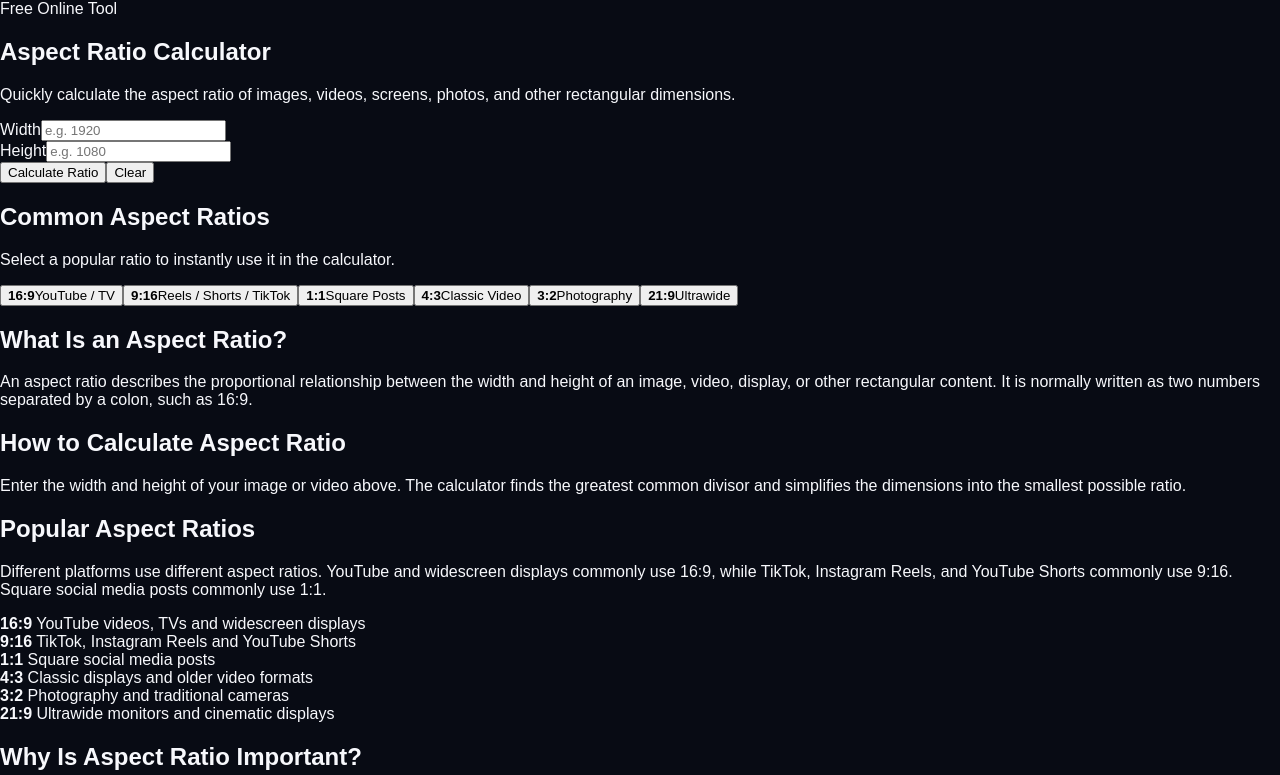
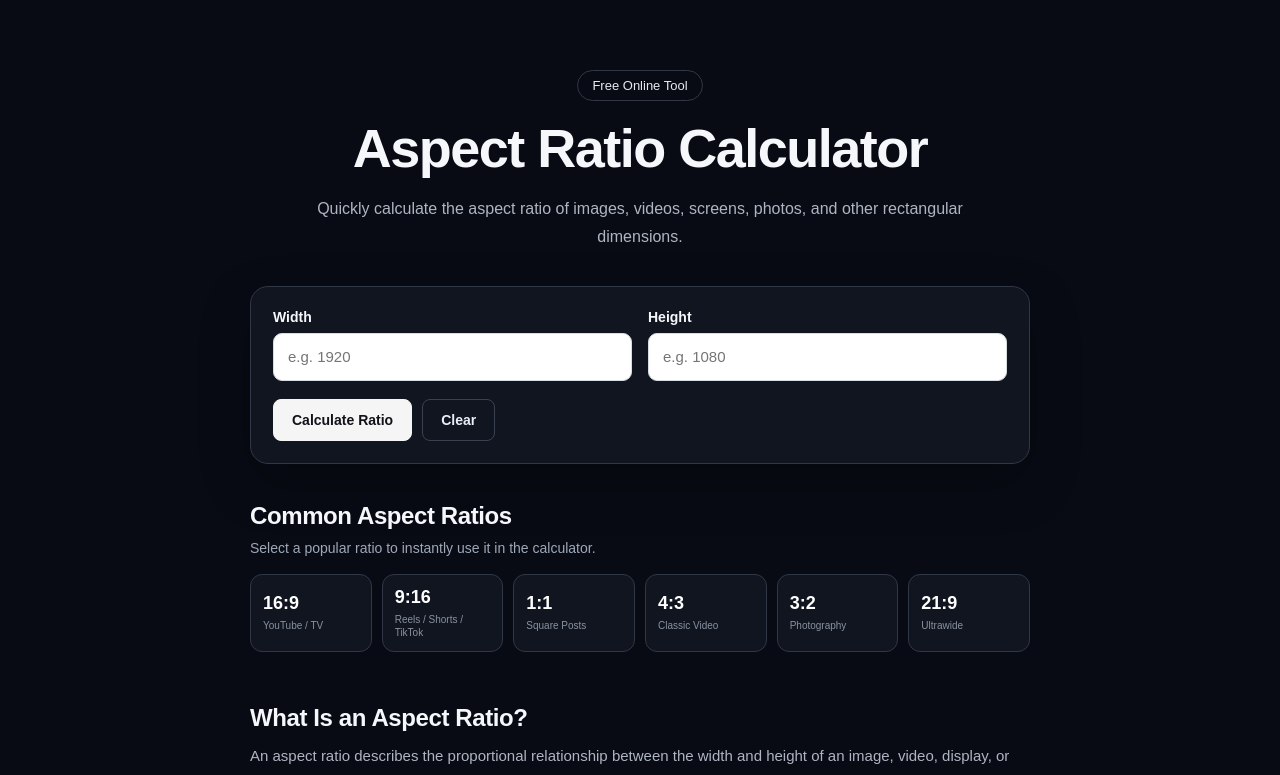
Before and after one commit to shailesh21983/clipforge, a Next.js app in the folder clipforge/: page /tools/aspect-ratio in a window 1280 px wide. Shown: the top 775 px of the page. Built offline with nearby package versions, Linux system fonts and the light colour scheme.

Commit message:
Update globals.css

```diff
--- a/clipforge/app/globals.css
+++ b/clipforge/app/globals.css
@@ -41,3 +41,341 @@
     grid-template-columns:1fr;
   }
 }
+/* ================================
+   ClipForge Aspect Ratio Tool
+================================ */
+
+.tool-page {
+  min-height: 100vh;
+  background: #080b14;
+  color: #f5f7fb;
+  padding: 70px 20px 100px;
+}
+
+.tool-container {
+  width: 100%;
+  max-width: 780px;
+  margin: 0 auto;
+}
+
+.tool-hero {
+  text-align: center;
+  margin-bottom: 36px;
+}
+
+.tool-badge {
+  display: inline-block;
+  padding: 7px 14px;
+  border: 1px solid #303746;
+  border-radius: 999px;
+  color: #e5e9f2;
+  font-size: 13px;
+  margin-bottom: 18px;
+}
+
+.tool-hero h1 {
+  margin: 0;
+  font-size: clamp(36px, 6vw, 54px);
+  line-height: 1.08;
+  font-weight: 800;
+  letter-spacing: -1.5px;
+}
+
+.tool-hero p {
+  max-width: 650px;
+  margin: 18px auto 0;
+  color: #aeb5c2;
+  font-size: 16px;
+  line-height: 1.7;
+}
+
+/* Calculator */
+
+.calculator-card {
+  background: #11151f;
+  border: 1px solid #303746;
+  border-radius: 18px;
+  padding: 22px;
+  box-shadow: 0 20px 50px rgba(0, 0, 0, 0.25);
+}
+
+.input-grid {
+  display: grid;
+  grid-template-columns: 1fr 1fr;
+  gap: 16px;
+}
+
+.input-group label {
+  display: block;
+  margin-bottom: 8px;
+  font-size: 14px;
+  font-weight: 700;
+  color: #f5f7fb;
+}
+
+.input-group input {
+  width: 100%;
+  box-sizing: border-box;
+  height: 48px;
+  border-radius: 9px;
+  border: 1px solid #d7dbe2;
+  background: #ffffff;
+  color: #111827;
+  padding: 0 14px;
+  font-size: 15px;
+  outline: none;
+}
+
+.input-group input:focus {
+  border-color: #ffffff;
+  box-shadow: 0 0 0 3px rgba(255, 255, 255, 0.08);
+}
+
+.button-row {
+  display: flex;
+  gap: 10px;
+  margin-top: 18px;
+}
+
+.primary-button,
+.secondary-button {
+  height: 42px;
+  padding: 0 18px;
+  border-radius: 8px;
+  font-weight: 700;
+  cursor: pointer;
+  font-size: 14px;
+}
+
+.primary-button {
+  background: #f5f5f5;
+  color: #111318;
+  border: 1px solid #f5f5f5;
+}
+
+.primary-button:hover {
+  background: #ffffff;
+}
+
+.secondary-button {
+  background: transparent;
+  color: #e9edf5;
+  border: 1px solid #3a4251;
+}
+
+.secondary-button:hover {
+  background: #191e29;
+}
+
+/* Result */
+
+.ratio-result {
+  margin-top: 18px;
+  padding: 18px;
+  border: 1px solid #303746;
+  background: #0b0f18;
+  border-radius: 12px;
+  text-align: center;
+}
+
+.ratio-result span {
+  display: block;
+  color: #9fa8b8;
+  font-size: 13px;
+  margin-bottom: 5px;
+}
+
+.ratio-result strong {
+  font-size: 30px;
+}
+
+.error-message {
+  font-size: 14px !important;
+  color: #ffb4b4;
+}
+
+/* Common Ratios */
+
+.popular-section {
+  margin-top: 38px;
+}
+
+.popular-section h2,
+.tool-content h2,
+.steps-section h2 {
+  font-size: 24px;
+  margin: 0 0 10px;
+  letter-spacing: -0.4px;
+}
+
+.popular-section > p {
+  color: #9fa8b8;
+  margin: 0 0 18px;
+  font-size: 14px;
+}
+
+.ratio-grid {
+  display: grid;
+  grid-template-columns: repeat(6, 1fr);
+  gap: 10px;
+}
+
+.ratio-card {
+  min-height: 78px;
+  text-align: left;
+  padding: 12px;
+  border-radius: 12px;
+  border: 1px solid #303746;
+  background: #11151f;
+  color: #fff;
+  cursor: pointer;
+  transition: 0.2s ease;
+}
+
+.ratio-card:hover {
+  transform: translateY(-2px);
+  border-color: #596274;
+  background: #151a25;
+}
+
+.ratio-card strong {
+  display: block;
+  font-size: 18px;
+  margin-bottom: 5px;
+}
+
+.ratio-card span {
+  display: block;
+  color: #8992a3;
+  font-size: 10px;
+  line-height: 1.3;
+}
+
+/* Content */
+
+.tool-content {
+  margin-top: 52px;
+}
+
+.tool-content h2 {
+  margin-top: 34px;
+}
+
+.tool-content h2:first-child {
+  margin-top: 0;
+}
+
+.tool-content p {
+  color: #aeb5c2;
+  font-size: 15px;
+  line-height: 1.8;
+  margin: 0;
+}
+
+.ratio-list {
+  margin-top: 18px;
+  display: grid;
+  gap: 9px;
+}
+
+.ratio-list div {
+  padding: 13px 15px;
+  background: #11151f;
+  border: 1px solid #272e3b;
+  border-radius: 9px;
+  color: #b5bdcb;
+  font-size: 14px;
+}
+
+.ratio-list strong {
+  color: #ffffff;
+}
+
+/* Steps */
+
+.steps-section {
+  margin-top: 55px;
+}
+
+.steps {
+  display: grid;
+  grid-template-columns: repeat(3, 1fr);
+  gap: 12px;
+  margin-top: 20px;
+}
+
+.step {
+  padding: 20px;
+  border: 1px solid #303746;
+  background: #11151f;
+  border-radius: 13px;
+}
+
+.step-number {
+  color: #8e98aa;
+  font-size: 12px;
+  font-weight: 700;
+  margin-bottom: 14px;
+}
+
+.step h3 {
+  margin: 0 0 8px;
+  font-size: 16px;
+}
+
+.step p {
+  margin: 0;
+  color: #969faf;
+  font-size: 13px;
+  line-height: 1.6;
+}
+
+/* Mobile */
+
+@media (max-width: 700px) {
+
+  .tool-page {
+    padding: 45px 16px 70px;
+  }
+
+  .tool-hero h1 {
+    font-size: 38px;
+  }
+
+  .tool-hero p {
+    font-size: 14px;
+  }
+
+  .calculator-card {
+    padding: 16px;
+  }
+
+  .input-grid {
+    grid-template-columns: 1fr;
+  }
+
+  .ratio-grid {
+    grid-template-columns: repeat(2, 1fr);
+  }
+
+  .steps {
+    grid-template-columns: 1fr;
+  }
+
+}
+
+@media (max-width: 420px) {
+
+  .tool-hero h1 {
+    font-size: 32px;
+  }
+
+  .ratio-grid {
+    grid-template-columns: 1fr 1fr;
+  }
+
+  .button-row {
+    flex-wrap: wrap;
+  }
+
+}
```
